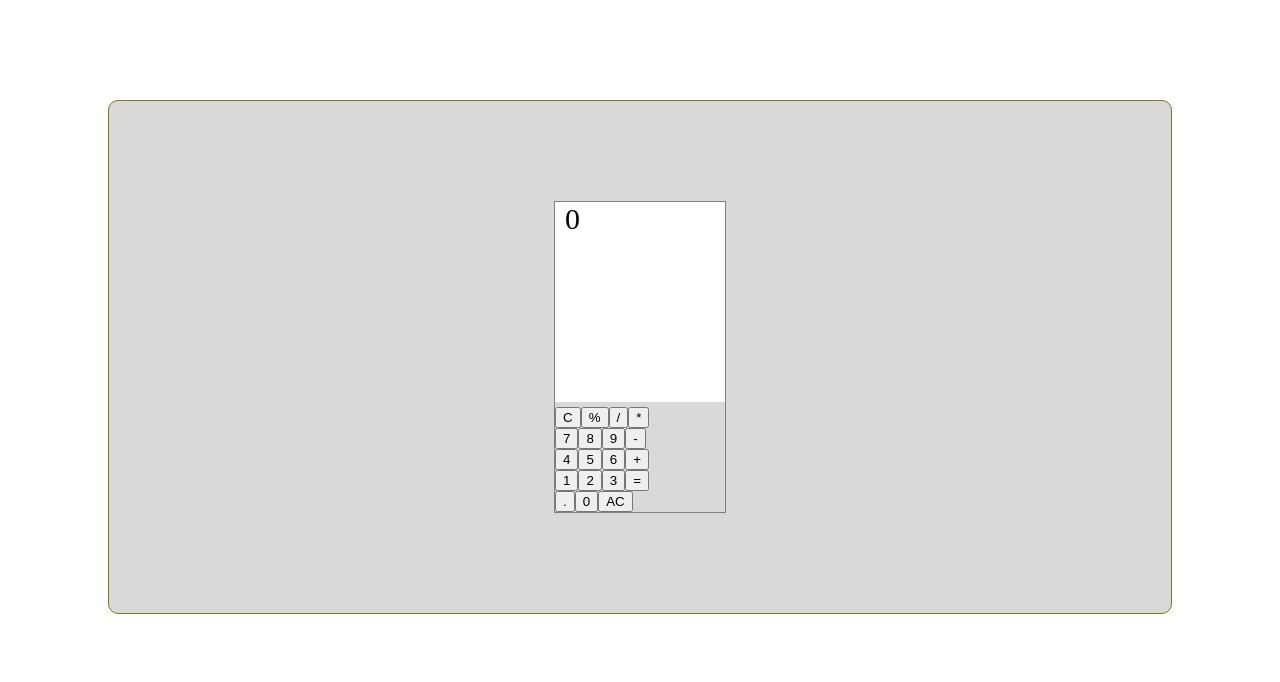
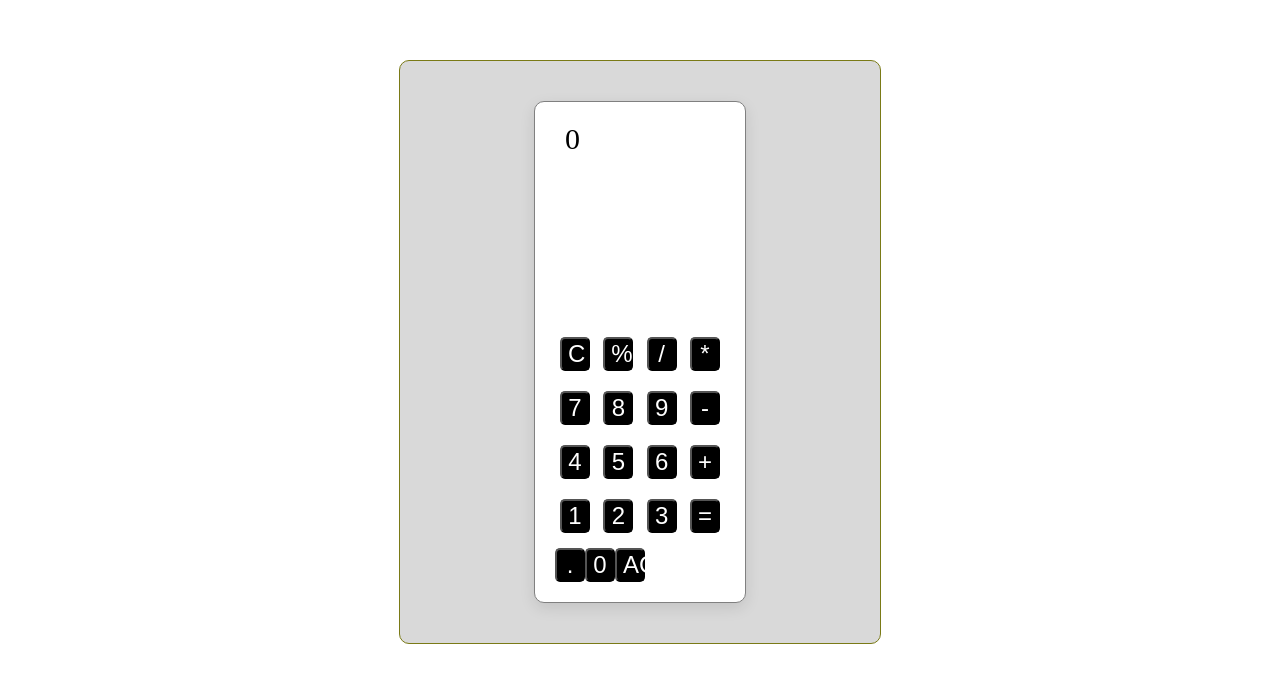
Before and after one commit to itsJitu/Calculator, a React (Vite) app in the folder Claculator/: page / in a window 1280 px wide. Shown: the top 682 px of the page. Built offline with nearby package versions, Linux system fonts and the light colour scheme.

Commit message:
updated css

```diff
--- a/Claculator/src/component/calculator.css
+++ b/Claculator/src/component/calculator.css
@@ -1,22 +1,38 @@
 .container {
     border: 1px solid rgb(122 122 22);
-    padding: 100px;
-    margin: 100px;
+    padding: 40px;
+    margin: 60px auto;
     display: flex;
     justify-content: center;
     align-items: center;
     background-color: rgb(217, 217, 217);
     border-radius: 10px;
+    max-width: 400px;
 }
 
 .calculator-box{
-    width: auto;
-    height: auto;
+    display: flex;
+    flex-direction: column;
+    gap: 10px;
+    background-color: white;
+    padding: 20px;
+    border-radius: 10px;
     border: 1px solid gray;
+    box-shadow: 0 5px 15px rgba(0, 0, 0, 0.1);
 }
 
+
 .first-four {
-    gap: 8px;
-    margin-top: 5px;
+    margin-bottom: 5px;
+    margin: 5px;
+    display: flex;
+    justify-content: space-between;
+}
 
+button {
+    background-color: black;
+    color: white;
+    font-size: x-large;
+    border-radius: 5px;
+    width: 30px;
 }
--- a/Claculator/src/component/calculator.jsx
+++ b/Claculator/src/component/calculator.jsx
@@ -60,6 +60,7 @@ function calculator() {
         <div className="calculator-box">
           {/* Number Buttons */}
           <div style={{color: "black", padding: "0px 10px", fontSize: "30px", backgroundColor: "white", height: "200px", width: "150px"}}>{input || "0"}</div>
+
           <div className="first-four">
             <button onClick={handleBackspace}>C</button>
             <button onClick={() => handleClick("%")}>%</button>
@@ -67,21 +68,21 @@ function calculator() {
             <button onClick={() => handleClick("*")}>*</button>
           </div>
 
-          <div>
+          <div className="first-four">
             <button onClick={() => handleClick("7")}>7</button>
             <button onClick={() => handleClick("8")}>8</button>
             <button onClick={() => handleClick("9")}>9</button>
             <button onClick={() => handleClick("-")}>-</button>
           </div>
 
-          <div>
+          <div className="first-four">
             <button onClick={() => handleClick("4")}>4</button>
             <button onClick={() => handleClick("5")}>5</button>
             <button onClick={() => handleClick("6")}>6</button>
             <button onClick={() => handleClick("+")}>+</button>
           </div>
 
-          <div>
+          <div className="first-four">
             <button onClick={() => handleClick("1")}>1</button>
             <button onClick={() => handleClick("2")}>2</button>
             <button onClick={() => handleClick("3")}>3</button>
```
